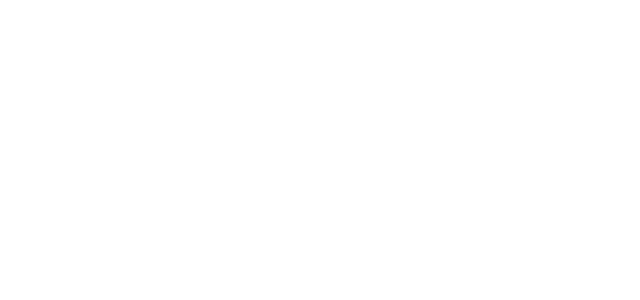
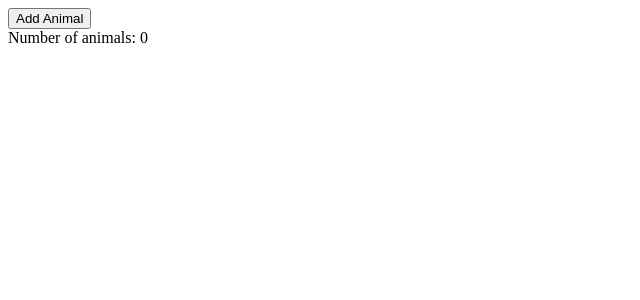
Before and after one commit to SeherKumsar/Redux_ile_Modern_React_animals, a React (Create React App) app: page / in a window 1280 px wide. Shown: the top 300 px of the page, without its empty margins (0-640 px from the left). Built offline with nearby package versions, Linux system fonts and the light colour scheme.

Commit message:
changed useState on console

```diff
--- a/src/App.js
+++ b/src/App.js
@@ -1,32 +1,20 @@
 import { useState } from "react";
 
 function App() {
+  const [count, setCount] = useState(0);
 
-    function makeArray() {
-        return [1, 10, 32, 40];
-    }
+  console.log(useState(50));
 
-    // const myArray = makeArray();
-    // const firstElement = myArray[0];
-    // const secondElement = myArray[1];
+  const handleClick = () => {
+    setCount(count + 1);
+  };
 
-    const [firstElement, secondElement] = makeArray();
-    console.log(firstElement, secondElement);
-
-
-//   const [count, setCount] = useState(0);
-//   const handleClick = () => {
-//     setCount(count + 1);
-//   };
-
-//   return (
-//     <div>
-//       <button onClick={handleClick}>Add Animal</button>
-//     <div>
-//         Number of animals: {count}
-//     </div>
-//     </div>
-//   );
+  return (
+    <div>
+      <button onClick={handleClick}>Add Animal</button>
+      <div>Number of animals: {count}</div>
+    </div>
+  );
 }
 
 export default App;
```
